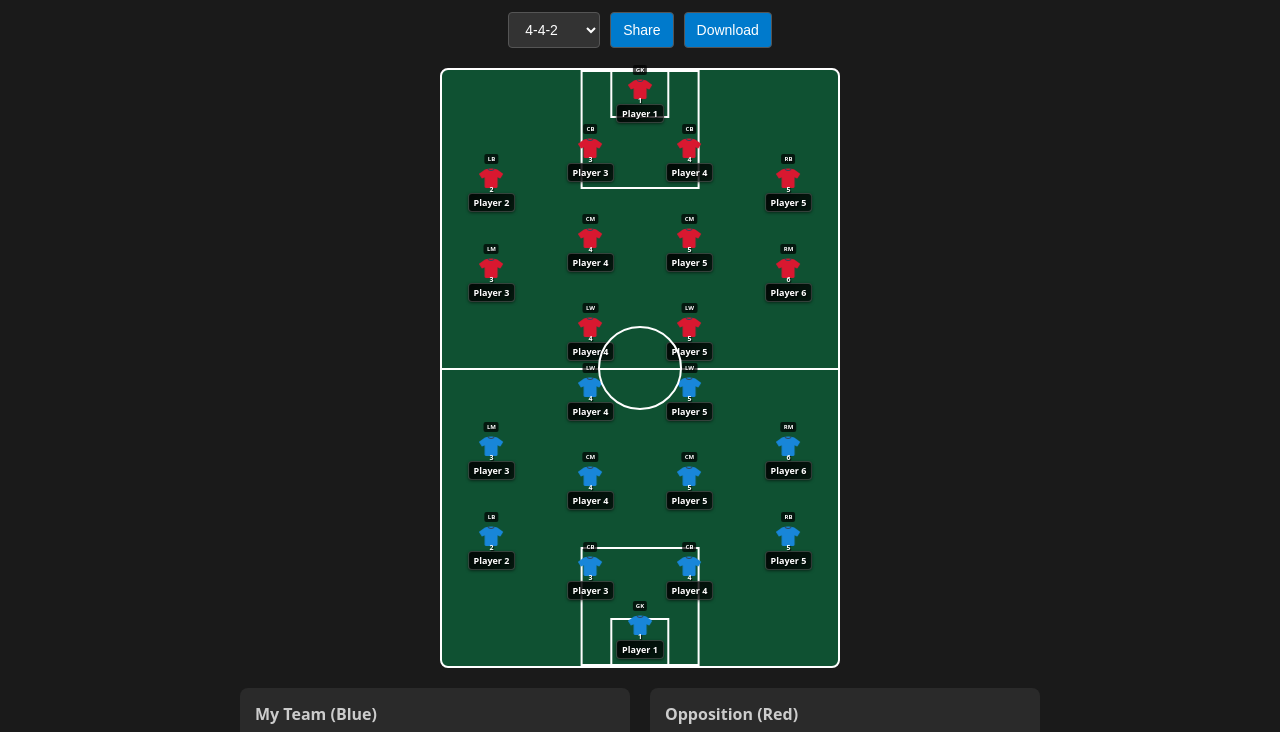
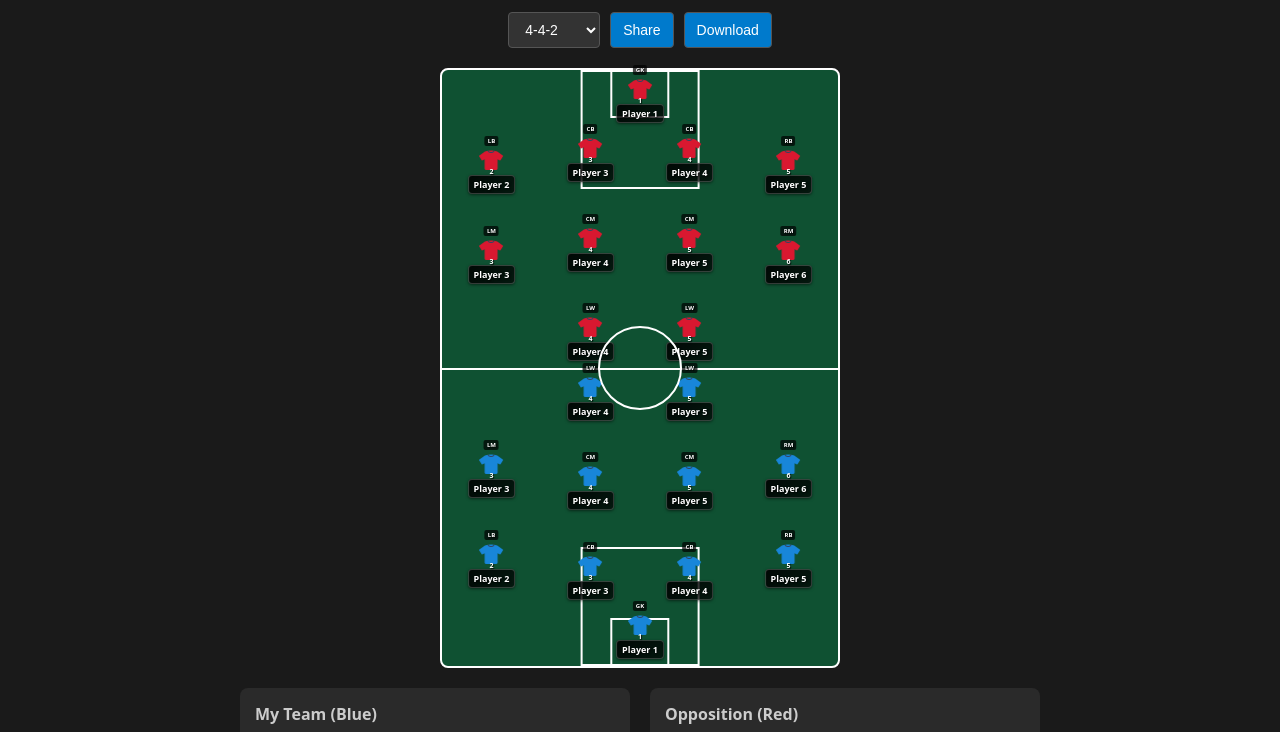
Before and after one commit to shafeek-tk/football-formation-builder, a plain HTML site: page index.html in a window 1280 px wide. Shown: the part 46-778 px from the top of the page. Drawn offline with Linux system fonts and the light colour scheme.

Commit message:
Reduce wide player positioning to subtle 2% push-up

```diff
--- a/index.html
+++ b/index.html
@@ -215,8 +215,8 @@
             if (layerSize >= 3) {
                 const isWidePlayer = playerIndex === 0 || playerIndex === layerSize - 1; // First or last player
                 if (isWidePlayer) {
-                    // Push wide players 5% forward (towards opponent goal)
-                    return isMyTeam ? baseY - 5 : baseY + 5;
+                    // Push wide players 2% forward (towards opponent goal) - subtle positioning
+                    return isMyTeam ? baseY - 2 : baseY + 2;
                 }
             }
 
```
